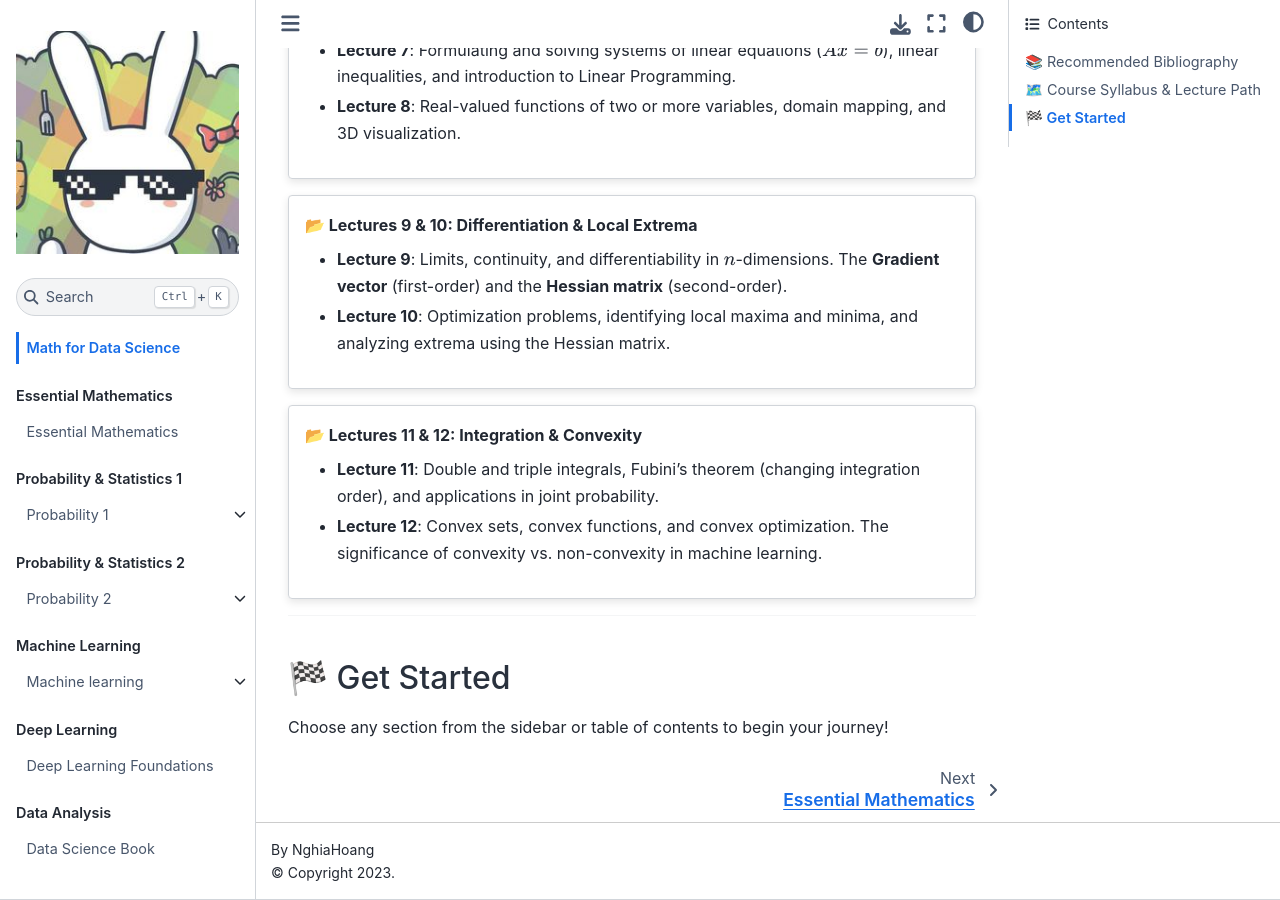
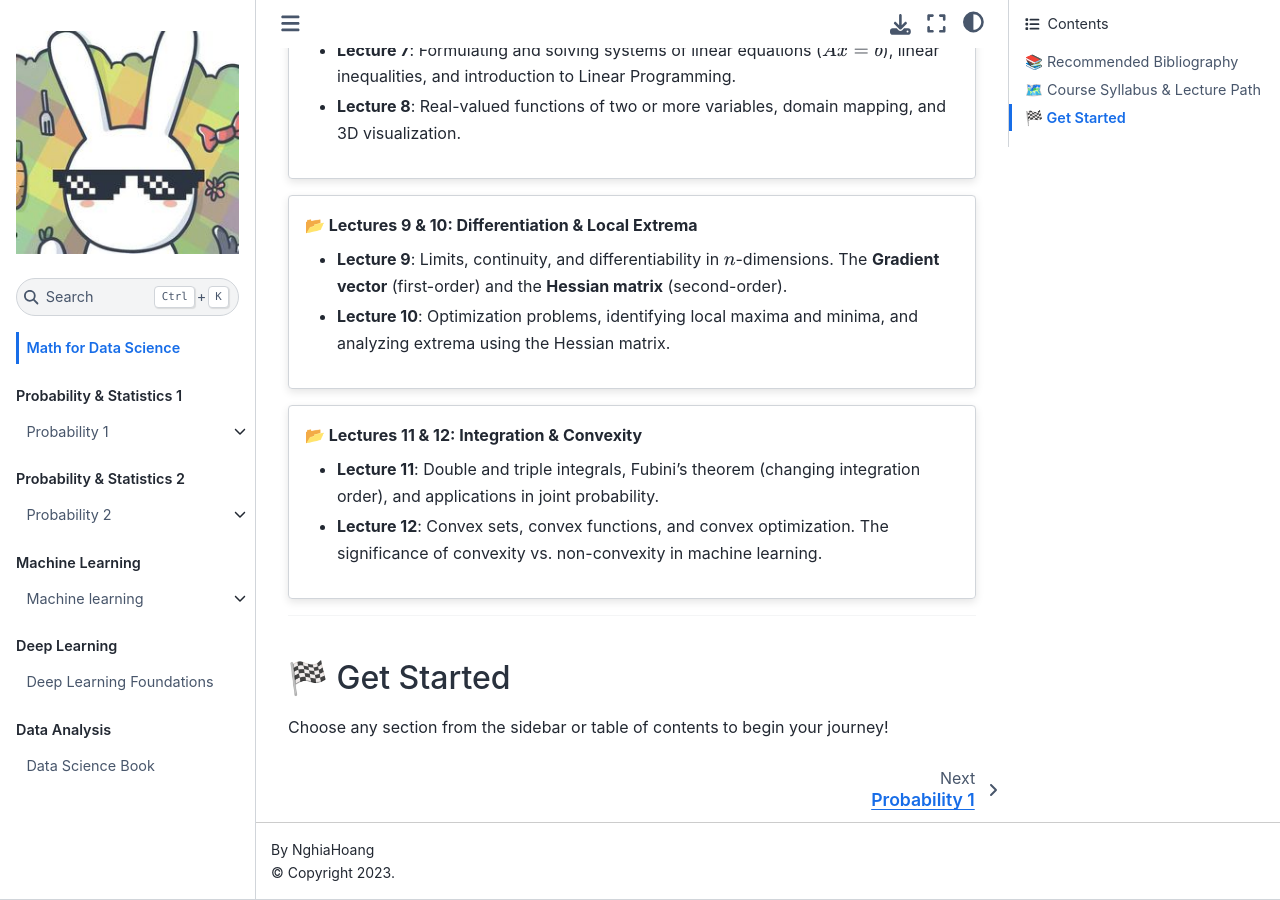
Before and after one commit to kenakai16/kenakai16.github.io, a Jupyter Book: the page built from book/intro.md, in a window 1280 px wide and 900 px high, scrolled down 2085 px. Built offline with Jupyter Book 1.0.4 settings and Sphinx 7.4.7 and the Sphinx Book theme 1.1.4, drawn with Linux system fonts in a browser that asks for light colours.

```diff
--- a/_toc.yml
+++ b/_toc.yml
@@ -1,10 +1,6 @@
 format: jb-book
 root: book/intro
 parts:
-  - caption: Essential Mathematics
-    chapters:
-      - file: book/math/intro
-
   - caption: Probability & Statistics 1
     chapters:
       - file: book/probability1/intro
```
